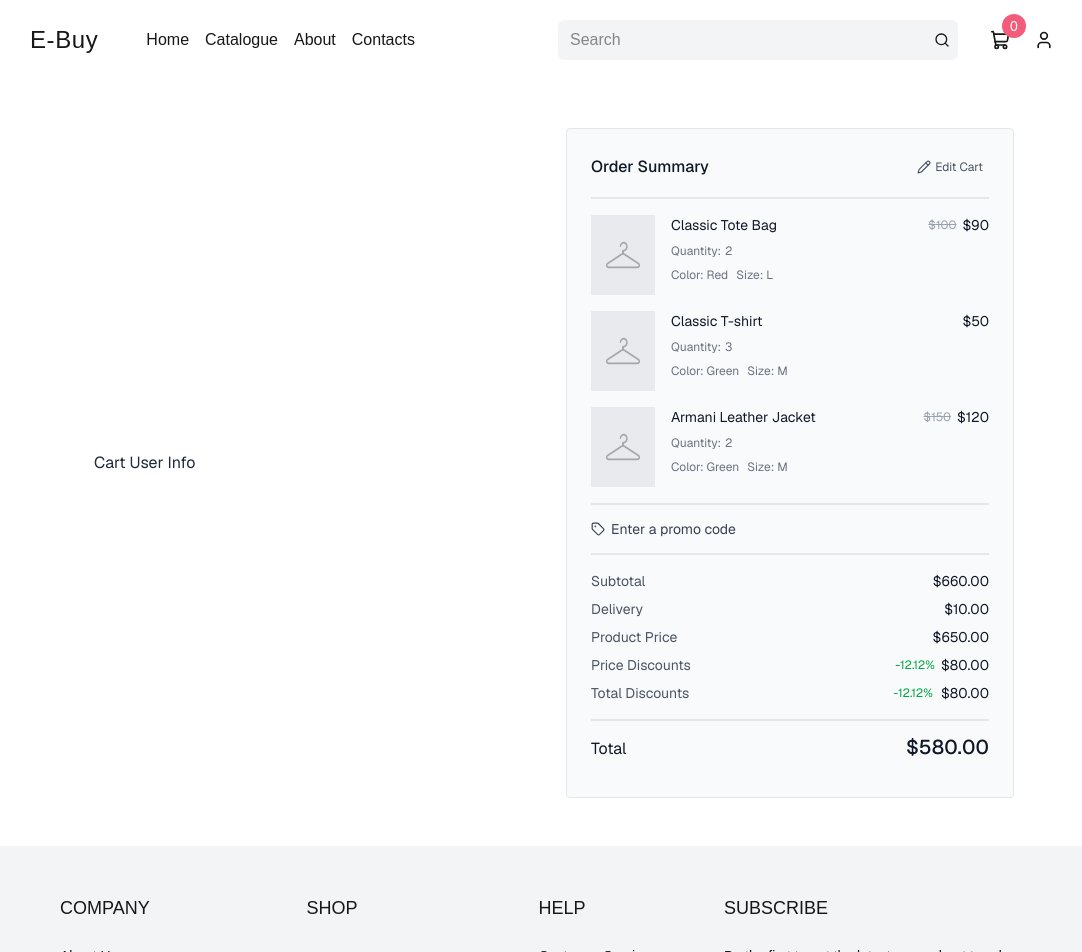
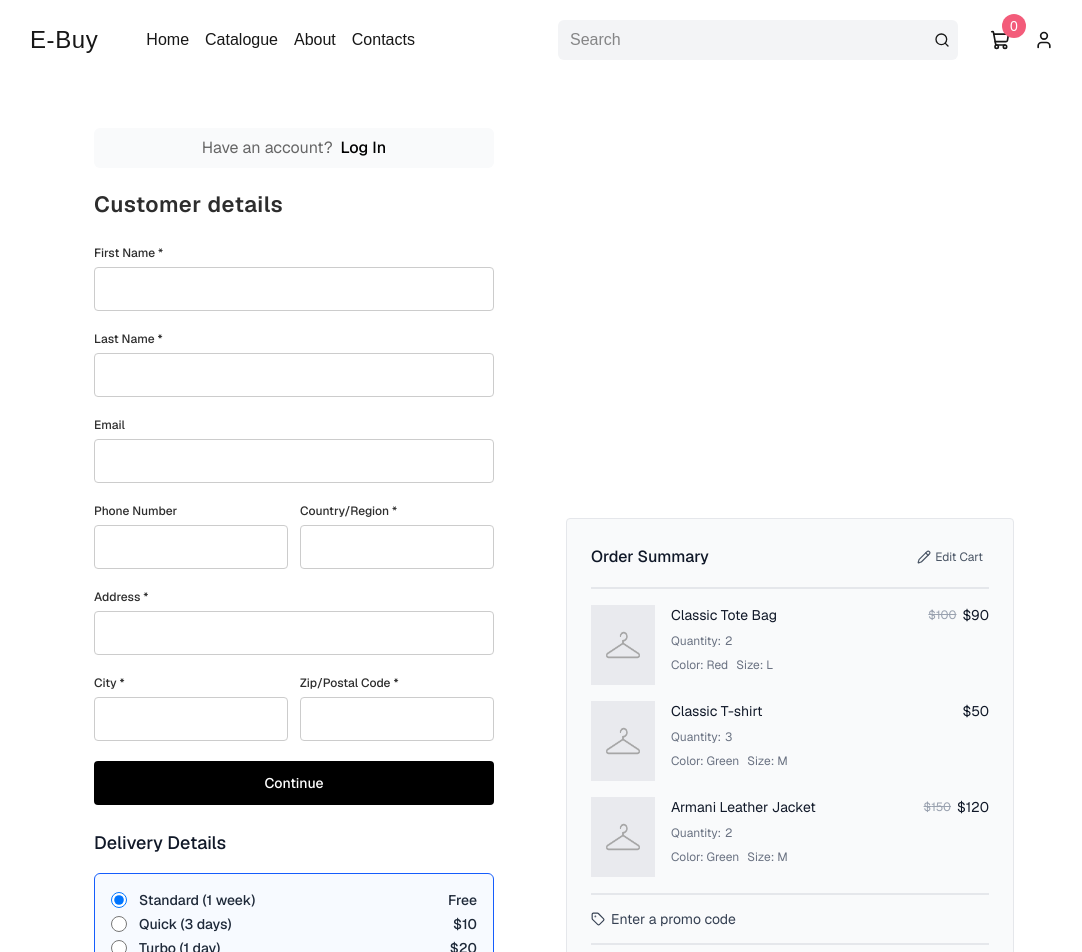
Before and after one commit to moonbek007/e-commerce-app, a Next.js app: page /cart in a window 1280 px wide. Shown: the top 952 px of the page, without its empty margins (98-1180 px from the left). Built offline with nearby package versions, Linux system fonts and the light colour scheme.

Commit message:
feat: Implement CustomerDetails, DeliveryDetails and PaymentDetails into CartUserInfo

```diff
--- a/components/CartUserInfo.tsx
+++ b/components/CartUserInfo.tsx
@@ -1,6 +1,11 @@
 "use client";
 
 import { useReducer } from "react";
+import Link from "next/link";
+
+import CustomerDetails from "@/components/cart-user-info/CustomerDetails";
+import DeliveryDetails from "@/components/cart-user-info/DeliveryDetails";
+import PaymentDetails from "@/components/cart-user-info/PaymentDetails";
 
 import {
   CartUserInfoContext,
@@ -8,7 +13,7 @@ import {
 } from "@/lib/context";
 import { cartUserInfoRecuder } from "@/lib/reducer";
 
-import { defaultCartUserInfo } from "@/constants/constants";
+import { defaultCartUserInfo, NAV_LINKS } from "@/constants/constants";
 
 const CartUserInfo = () => {
   const [cartUserInfo, dispatch] = useReducer(
@@ -17,10 +22,21 @@ const CartUserInfo = () => {
   );
 
   return (
-    <div className="w-full max-w-md p-6">
+    <div className="w-full max-w-md px-6">
       <CartUserInfoContext value={cartUserInfo}>
         <CartUserInfoDispatchContext value={dispatch}>
-          Cart User Info
+          <div className="flex justify-center gap-2 bg-gray-50 p-2 text-md mb-5 rounded-md">
+            <span className="text-[#666666]">Have an account? </span>
+            <Link
+              href={NAV_LINKS.LOGIN}
+              className="text-black font-medium hover:text-gray-700"
+            >
+              Log In
+            </Link>
+          </div>
+          <CustomerDetails />
+          <DeliveryDetails />
+          <PaymentDetails />
         </CartUserInfoDispatchContext>
       </CartUserInfoContext>
     </div>
```
